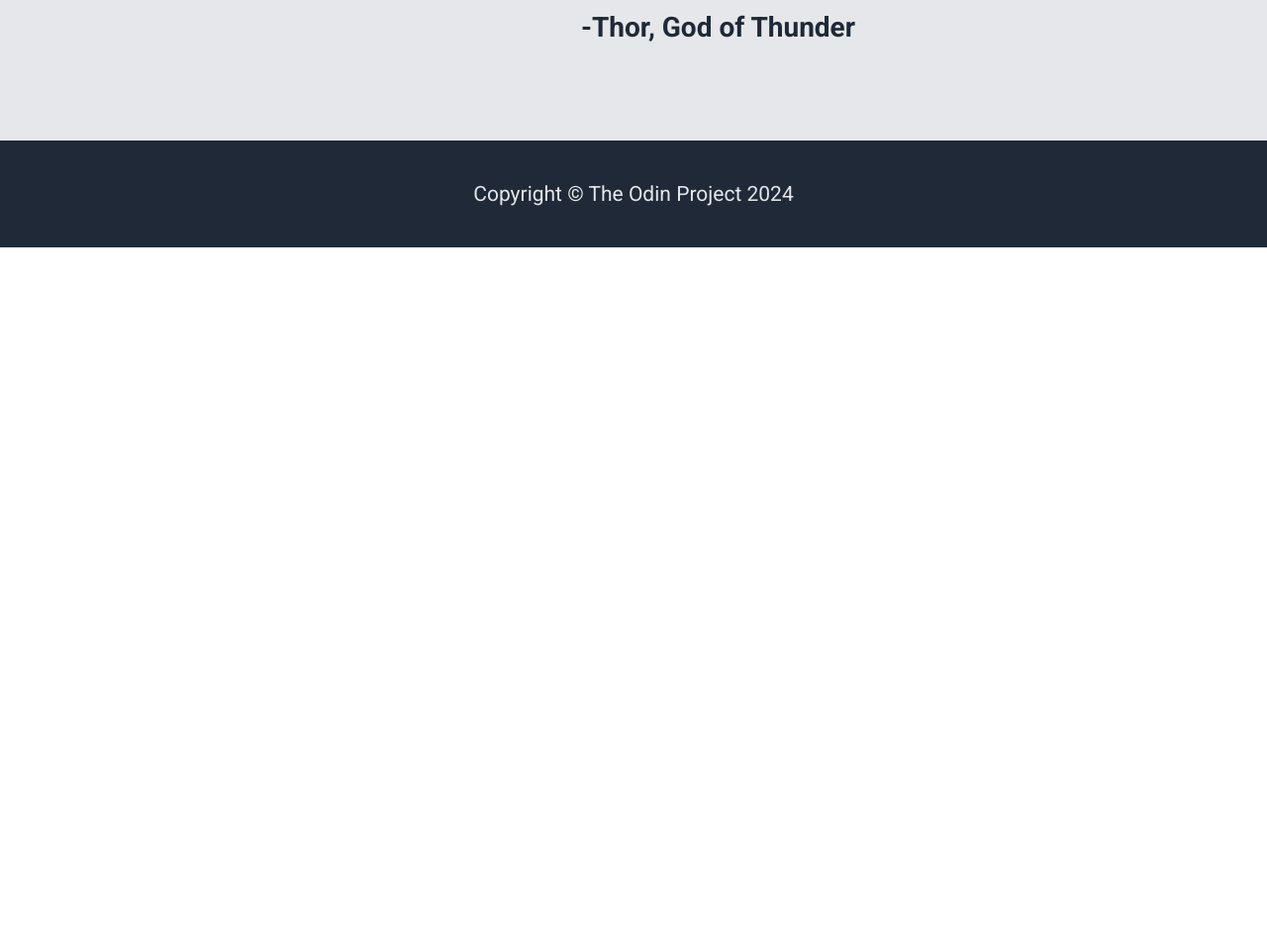
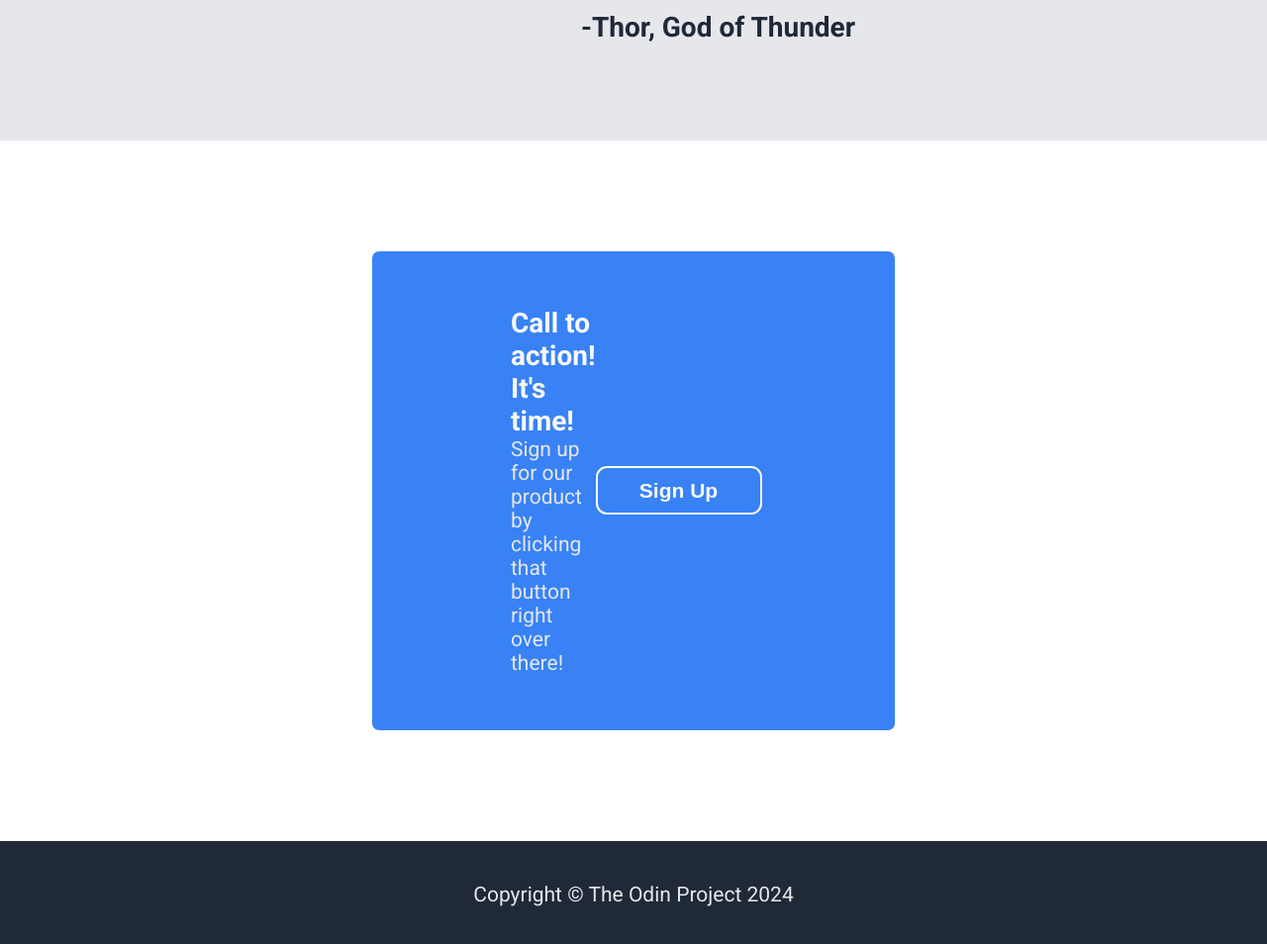
Before and after one commit to HeD96/landing-page, a plain HTML site: page index.html in a window 1280 px wide. Shown: the part 1745-2699 px from the top of the page at 99% size. Before the commit the page ends 1995 px from the top, so only its background shows below. Drawn offline with Linux system fonts and the light colour scheme.

Commit message:
add html + css for signup section

```diff
--- a/index.html
+++ b/index.html
@@ -69,6 +69,18 @@
             </div>
 
         </section>
+        <section class="signup">
+            <div class="signup_wrapper">
+                <div class="signup_text">
+                    <h2>Call to action! It's time!</h2>
+                    <p>Sign up for our product by clicking that button right over there!</p>
+                </div>
+                <div class="signup_button">
+                    <button>Sign Up</button>
+                </div>
+            </div>
+
+        </section>
     </main>
     <footer>
         <p>Copyright © The Odin Project 2024</p>
--- a/style.css
+++ b/style.css
@@ -173,3 +173,49 @@ footer {
     color: #e5e7eb;
     font-size: 1.5rem;
 }
+
+.signup {
+    color: #f9faf8;
+    padding: 8rem;
+}
+
+.signup_wrapper {
+    display: flex;
+    justify-content: space-between;
+    padding: 4rem 10rem;
+    background-color: #3882f6;
+    border-radius: 0.5rem;
+    width: 50%;
+    margin: auto;
+}
+
+.signup_text h2 {
+    font-size: 2rem;
+}
+
+.signup_text p {
+    color: #e5e7eb;
+    font-size: 1.5rem;
+}
+
+.signup_button {
+    display: flex;
+    align-items: center;
+    justify-content: end;
+}
+
+.signup_button button {
+    width: 12rem;
+    height: 3.5rem;
+    font-size: 1.5rem;
+    font-weight: bold;
+    background-color: #3882f6;
+    color: #f9faf8;
+    border: 2px solid #f9faf8;
+    border-radius: 0.8rem;
+    cursor: pointer;
+}
+
+.signup_button button:hover {
+    border: 2px solid #c8cace;
+}
```
